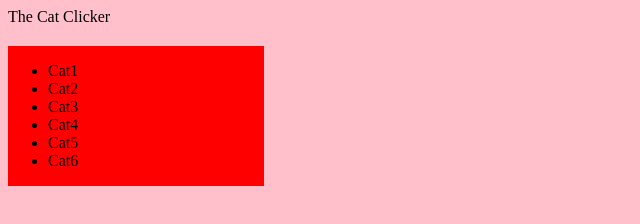
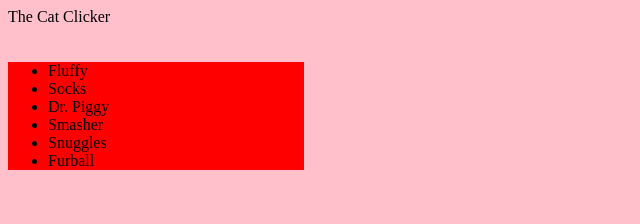
Before and after one commit to Karobka/CatClicker, a plain HTML site: page index.html in a window 1280 px wide. Shown: the whole page, without its empty margins (0-640 px from the left). Drawn offline with nearby package versions, Linux system fonts and the light colour scheme.

Commit message:
pulling the names and adding to array yay

```diff
--- a/index.html
+++ b/index.html
@@ -11,14 +11,8 @@
             <h1 class="cat-name"></h1>
             <h3 class="count-num"></h3>
         </section>
-        <div class="cat-menu">
-            <ul>
-                <li class="cat1">Cat1</li>
-                <li class="cat2">Cat2</li>
-                <li class="cat3">Cat3</li>
-                <li class="cat4">Cat4</li>
-                <li class="cat5">Cat5</li>
-                <li class="cat6">Cat6</li>
+        <div>
+            <ul class="cat-menu">
             </ul>
         </div>
     <!-- scripts -->
--- a/js/app.js
+++ b/js/app.js
@@ -1,5 +1,9 @@
 "use strict";
 
+
+
+
+$(document).ready(function() {
 /** model */
 var model = {
     catFocus: null,
@@ -37,25 +41,21 @@ var model = {
     ]
 };
 
-
-$(document).ready(function() {
-
-
 /** CONTROLLER */
 
 var controller = {
     start: function() {
         model.catFocus = model.cat_array[0];
+
+        //fire up the views
         catMenu.startUp();
-        catFace.make(0);
+        catFace.make();
     },
     catsList: function() {
         return model.cat_array;
     }
 }
 
-
-controller.start();
 /** VIEWS */
 
 var catFace = {
@@ -67,11 +67,19 @@ var catFace = {
 var catMenu = {
     startUp: function() {
         $(".cat-menu").append
+        this.displayme();
     },
     displayme: function(){
         var cat, element, i;
         var mycats = controller.catsList();
+        // loop over the array getting the cats one by one
+        for (var i = 0; i < mycats.length; i++) {
+            cat = mycats[i];
+            $(".cat-menu").append(
+                "<li>" + cat.name + "</li>"
+            );
 
+        }
     }
 }
 
@@ -79,5 +87,5 @@ var catMenu = {
 
 
 
-
+controller.start();
 });
```
